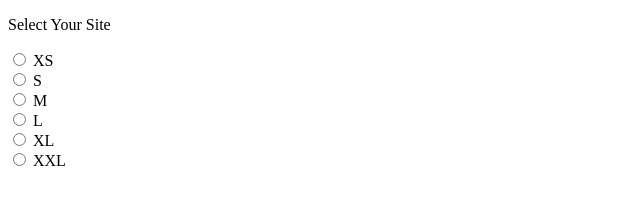
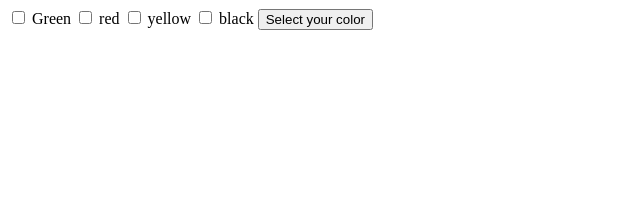
Before and after one commit to syrahma/jsdom, a plain HTML site: page 209/index.html in a window 1280 px wide. Shown: the whole page, without its empty margins (0-640 px from the left). Drawn offline with Linux system fonts and the light colour scheme.

Commit message:
JavaScript Checkbox
JavaScript Checkbox

```diff
--- a/209/index.html
+++ b/209/index.html
@@ -6,12 +6,28 @@
           <title>Document</title>
 </head>
 <body>
-<p>Select Your Site</p>
-<div class="group">
 
-</div>
-<p class="output"></p>
+<label for="">
+    <input type="checkbox" name="color" value="Green">
+    Green
+</label>
 
+<label for="">
+ <input type="checkbox" name="color" value="red">
+ red
+</label>
+
+<label for="">
+  <input type="checkbox" name="color" value="yellow">
+  yellow
+</label>
+
+<label for="">
+  <input type="checkbox" name="color" value="black">
+  black
+ </label>
+
+ <button id="btn">Select your color</button>
 
 <script src="index.js"></script>
 </body>
--- a/209/index.js
+++ b/209/index.js
@@ -1,25 +1,12 @@
-const group= document.querySelector(".group");
-const output= document.querySelector(".output");
-const sizes=["XS","S","M","L","XL","XXL"];
-group.innerHTML=sizes.map((size)=>
-    `<div>
-    <input type="radio" id="${size}" value="${size}" name="size">
-     <label for="${size}">${size}</label>
-    </div>`
+ const btn= document.querySelector("#btn");
 
-).join(" ");
+ btn.addEventListener("click",(e)=>{
+  let checkBoxs= document.querySelectorAll("input[name='color']:checked");
+  let values=[];
+  checkBoxs.forEach((checkBox)=>{
+   values.push(checkBox.value)
+  })
 
-const radioButton= document.querySelectorAll("input");
+ alert(values);
 
-for(const radioBtn of radioButton){
-       radioBtn.addEventListener("change",showOutput) ;
-
-}
-
-function showOutput(e){
-  console.log(e);
-  if(this.checked){
-          output.innerHTML=`You Selected ${this.value}`;
-  }
-
-}
+ })
```
